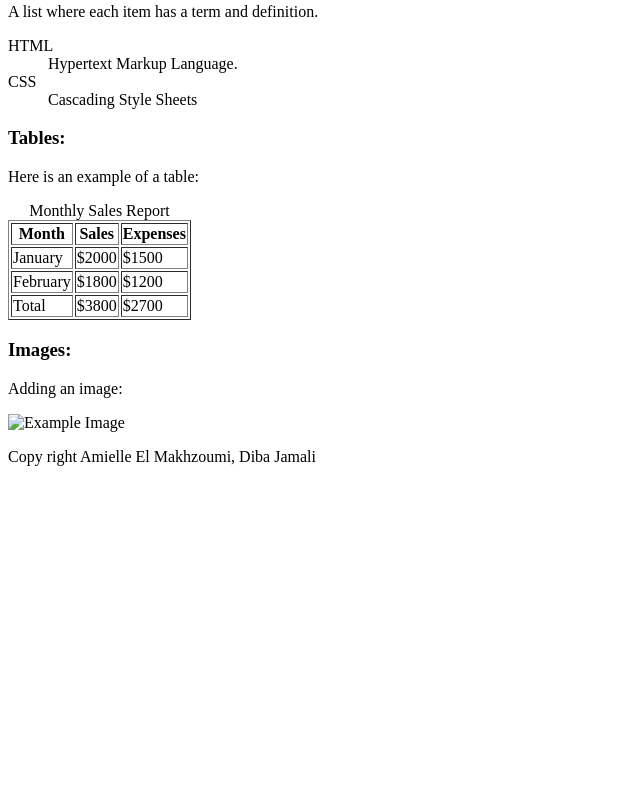
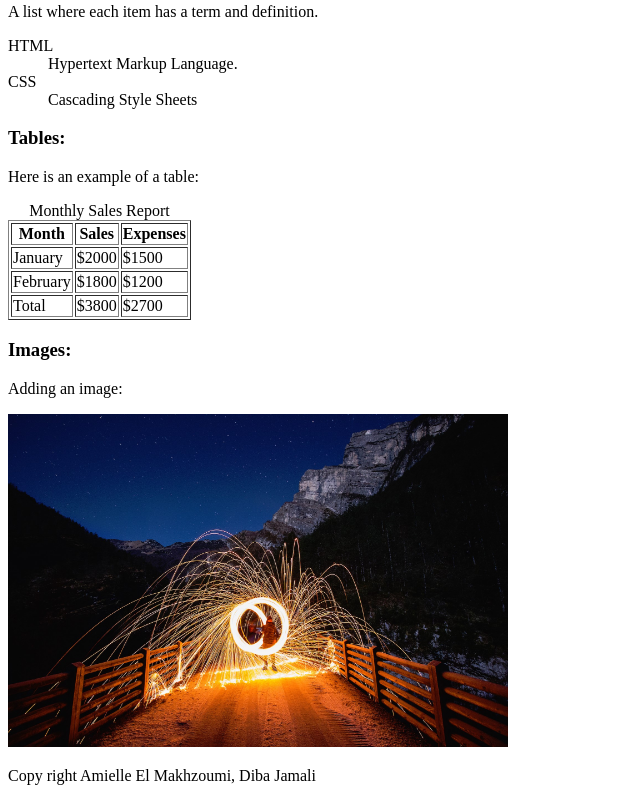
Before and after one commit to AmielleE/Lab2, a plain HTML site: page news.html in a window 1280 px wide. Shown: the part 829-1630 px from the top of the page, without its empty margins (0-640 px from the left). Before the commit the page ends 1311 px from the top, so only its background shows below. Drawn offline with Linux system fonts and the light colour scheme.

Commit message:
Second round of edits

```diff
--- a/news.html
+++ b/news.html
@@ -11,7 +11,12 @@ Description : A simple HTML file.
 <html>
 <head>
     <title>Comprehensive HTML Page</title>
-	<!--Copy and paste remaining tags of the head section from images.html file.-->
+    <meta charset="UTF-8">
+    <meta name="description" content="An HTML example with img tags">
+    <meta name="keywords" content="HTML, Web Development, Example,img">
+    <meta name="author" content="Amielle El Makhzoumi, Diba Jamali">
+    <link rel="shortcut icon" href="favicon.ico" type="image/x-icon">
+
 </head>
 <body>
 
@@ -115,11 +120,10 @@ Description : A simple HTML file.
 
 		<h3>Images:</h3>
         <p>Adding an image:</p>
-        <img src="example.jpg" alt="Example Image"> <!--Fix addressing issue-->
+        <img src="images/example.jpg" alt="Example JPEG Image" width ="500">
     </section>
 
     <footer>
-        <!--<p>Footer content, like contact info or copyrights.</p>-->
         <p>Copy right Amielle El Makhzoumi, Diba Jamali</p>
     </footer>
 </body>
```
